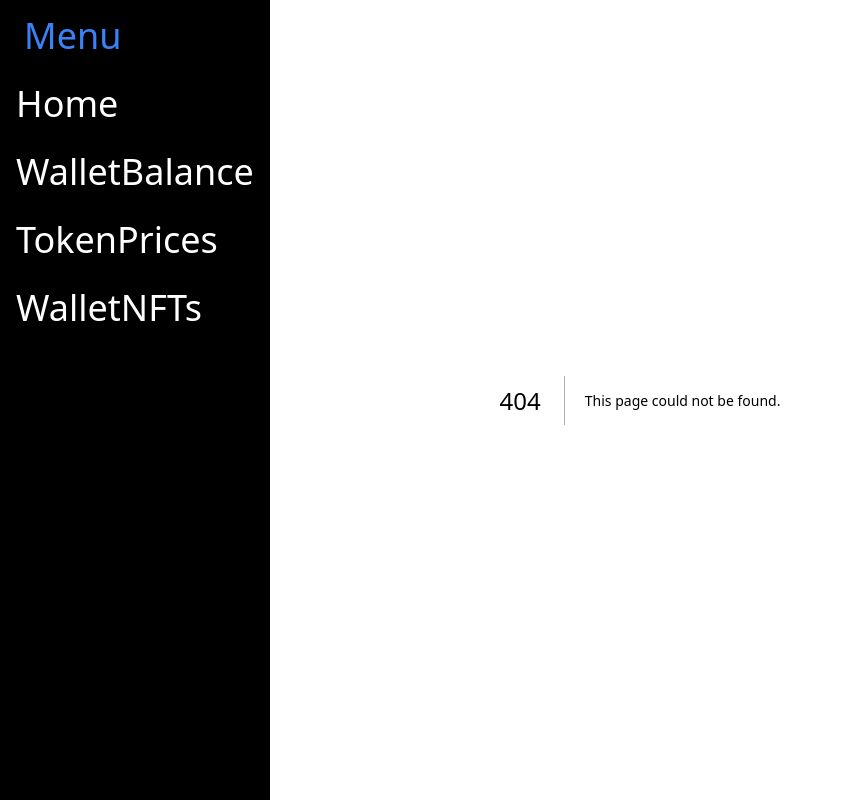
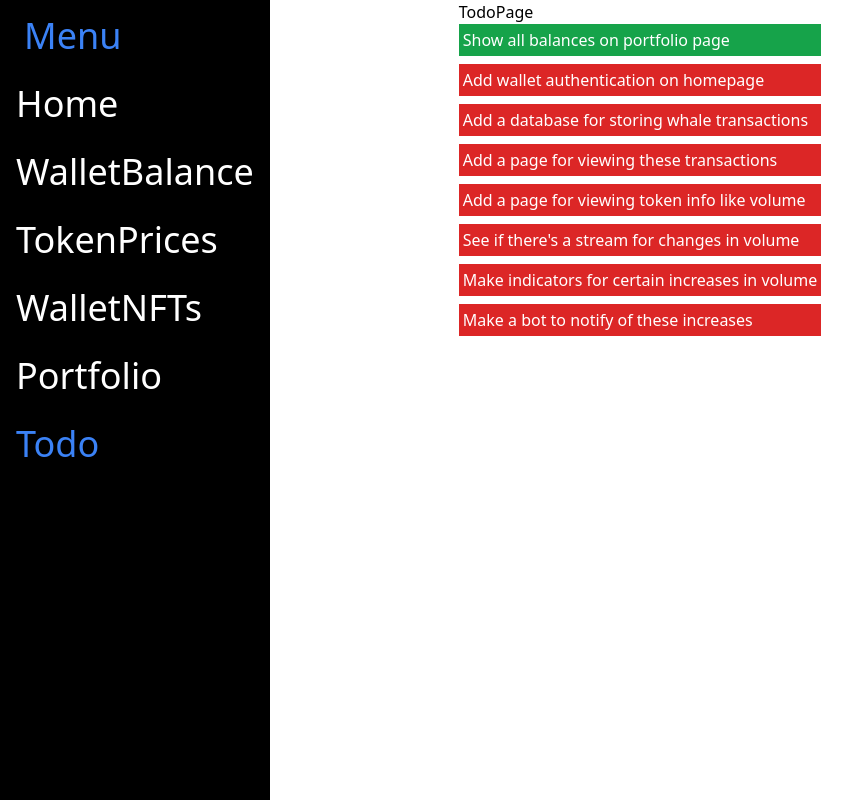
Before and after one commit to WSGokou/moralis_app, a Next.js app: page /todo in a window 1280 px wide. Before the commit this address had no page. Shown: the whole page, without its empty margins (0-868 px from the left). Built offline with nearby package versions, Linux system fonts and the light colour scheme.

Commit message:
Can now view all eth balances for a given wallet

```diff
--- a/src/app/components/NFTCard.tsx
+++ b/src/app/components/NFTCard.tsx
@@ -13,7 +13,7 @@ const WalletNFT = ({nft}: WalletNFTProps) => {
 
   return (
     <div className="flex flex-col gap-2 p-4 items-center border-2 border-blue-600">
-      {/* <h1>{JSON.stringify(Nft)}</h1> */}
+      {/* <h1>{JSON.stringify(nft)}</h1> */}
       <h1>{nft?.metadata?.name}</h1>
       {nftImage ? (
         <Image
--- a/src/app/components/NavBar.tsx
+++ b/src/app/components/NavBar.tsx
@@ -20,6 +20,14 @@ const navLinks = [
   {
     text: 'WalletNFTs',
     href: '/nft',
+  },
+  {
+    text: 'Portfolio',
+    href: '/portfolio',
+  },
+  {
+    text: 'Todo',
+    href: '/todo',
   },
 ];
 
@@ -48,7 +56,7 @@ const Navbar = () => {
         return (
           <Link
             className={`flex gap-2 items-center hover:text-blue-500 ${
-              isActive && idx !== 4 ? 'text-blue-500' : ''
+              isActive ? 'text-blue-500' : ''
             }`}
             key={idx}
             href={link.href}
--- a/src/app/components/WalletNFTs.tsx
+++ b/src/app/components/WalletPortfolio.tsx
@@ -1,27 +1,24 @@
 'use client';
 
+import {useEvmWalletTokenBalances} from '@moralisweb3/next';
 import React, {useState} from 'react';
-import WalletNFT from './NFTCard';
-import {useEvmWalletNFTs} from '@moralisweb3/next';
+import WalletTokenCard from './WalletTokenCard';
 
-const WalletNFTs = () => {
-  const [address, setAddress] = useState<string>(
-    '0x5e41020f3520F7D49d03BbbC693f6CBD002f387b',
-  );
+const WalletPortfolio = () => {
+  const [address, setAddress] = useState<string>('');
   const [addressInput, setAddressInput] = useState('');
 
-  const {data: nfts} = useEvmWalletNFTs({
+  const {data: tokens} = useEvmWalletTokenBalances({
+    chain: '0x1',
     address,
-    chain: '0x1',
   });
 
   const addAddress = () => {
     const newAddress = addressInput;
     setAddress(newAddress);
   };
-
   return (
-    <div className="flex flex-col items-center">
+    <div className="flex flex-col gap-2 items-center">
       <div className="flex my-2">
         <input
           type="text"
@@ -38,17 +35,21 @@ const WalletNFTs = () => {
           Confirm
         </button>
       </div>
-      <p>You are currently viewing the NFTs for wallet address: {address}</p>
-      <div className="gap-5 lg:gap-20 items-center grid lg:grid-cols-3">
-        {nfts?.map((nft, idx) => (
+      <p>Wallet:</p>
+      {address}
+      {(tokens?.length as number) > 0 ? (
+        tokens?.map((token, idx) => (
           <div key={idx}>
-            <WalletNFT nft={nft} />
+            <WalletTokenCard token={token} />
+            <p>{}</p>
           </div>
-        ))}
-      </div>
-      {/* {JSON.stringify(Nfts)} */}
+        ))
+      ) : (
+        <p>No Tokens to display</p>
+      )}
+      {/* <button onClick={() => console.log(tokens)}>Consolelog</button> */}
     </div>
   );
 };
 
-export default WalletNFTs;
+export default WalletPortfolio;
--- /dev/null
+++ b/src/app/components/WalletTokenCard.tsx
@@ -0,0 +1,25 @@
+import Image from 'next/image';
+import React from 'react';
+
+interface WalletTokenCardProps {
+  token: any;
+}
+
+const WalletTokenCard = ({token}: WalletTokenCardProps) => {
+  return (
+    <div className="flex justify-between p-4 border-2 border-blue-600 gap-2 rounded w-72">
+      {token.token.thumbnail && (
+        <Image
+          src={token.token.thumbnail}
+          alt=""
+          height={30}
+          width={30}
+        />
+      )}
+      <p>{token.token.name}</p>
+      <p>{(token.amount / 10 ** token.decimals).toFixed(2)}</p>
+    </div>
+  );
+};
+
+export default WalletTokenCard;
--- /dev/null
+++ b/src/app/portfolio/page.tsx
@@ -0,0 +1,13 @@
+import React from 'react';
+import WalletPortfolio from '../components/WalletPortfolio';
+
+const PortfolioPage = () => {
+  return (
+    <div className="flex flex-col gap-2 items-center">
+      <h1>PortfolioPage</h1>
+      <WalletPortfolio />
+    </div>
+  );
+};
+
+export default PortfolioPage;
--- /dev/null
+++ b/src/app/todo/page.tsx
@@ -0,0 +1,39 @@
+import React from 'react';
+
+const TodoPage = () => {
+  return (
+    <div>
+      TodoPage
+      <div>
+        <ul className="flex flex-col gap-2 text-white">
+          <li className="bg-green-600 p-1">
+            Show all balances on portfolio page
+          </li>
+          <li className="bg-red-600 p-1">
+            Add wallet authentication on homepage
+          </li>
+          <li className="bg-red-600 p-1">
+            Add a database for storing whale transactions
+          </li>
+          <li className="bg-red-600 p-1">
+            Add a page for viewing these transactions
+          </li>
+          <li className="bg-red-600 p-1">
+            Add a page for viewing token info like volume
+          </li>
+          <li className="bg-red-600 p-1">
+            See if there's a stream for changes in volume
+          </li>
+          <li className="bg-red-600 p-1">
+            Make indicators for certain increases in volume
+          </li>
+          <li className="bg-red-600 p-1">
+            Make a bot to notify of these increases
+          </li>
+        </ul>
+      </div>
+    </div>
+  );
+};
+
+export default TodoPage;
--- a/src/constants/tokens.ts
+++ b/src/constants/tokens.ts
@@ -21,6 +21,10 @@ export const tokensByChain: tokensByChain[] = [
       {
         name: 'BNB',
         address: '0xB8c77482e45F1F44dE1745F52C74426C631bDD52',
+      },
+      {
+        name: 'BOBO',
+        address: '0xb90b2a35c65dbc466b04240097ca756ad2005295',
       },
     ],
   },
```
